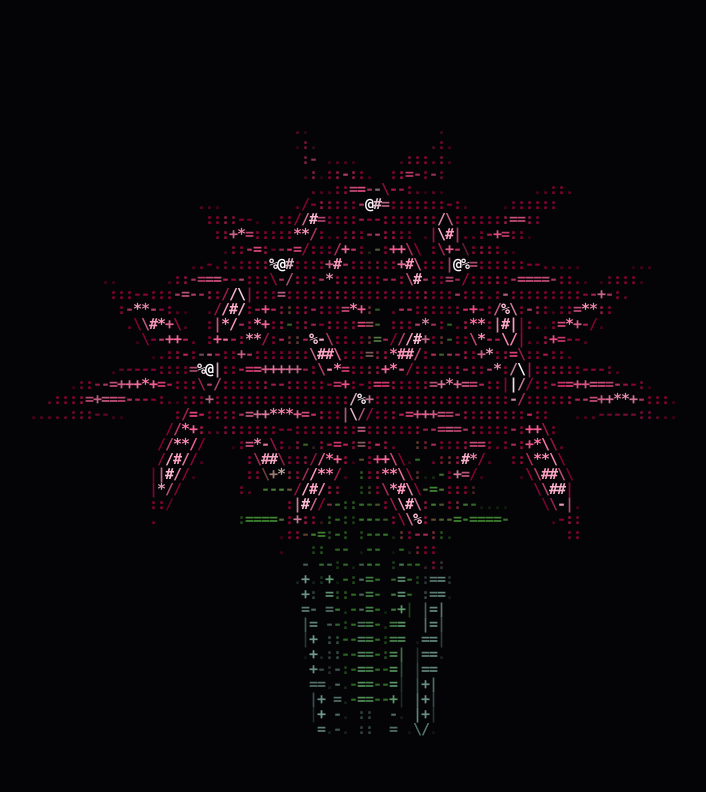
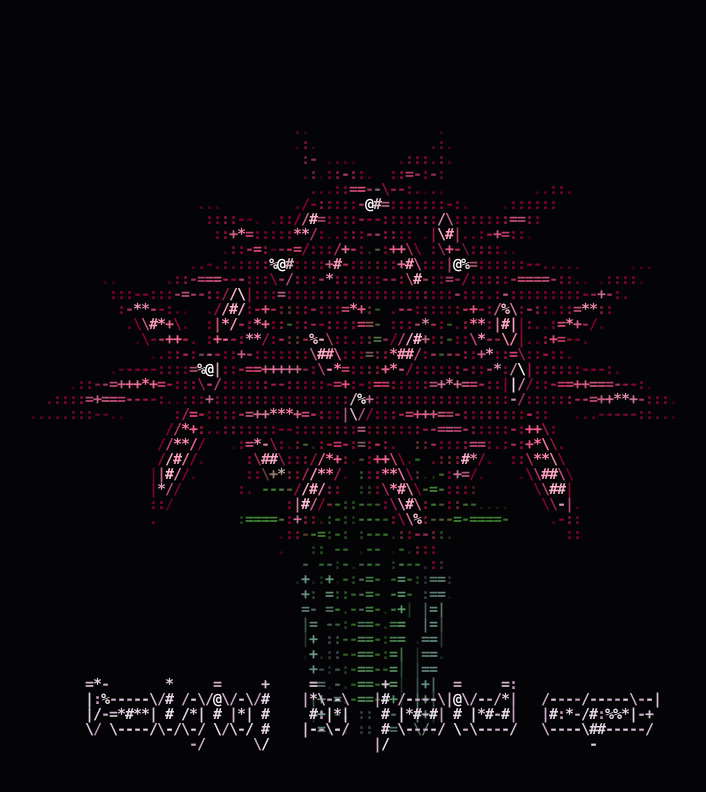
Before and after one commit to uldyn/prezentbukiet, a plain HTML site: page index.html in a window 1280 px wide. Shown: the whole page, without its empty margins (267-973 px from the left). Drawn offline with Linux system fonts and the light colour scheme.

Commit message:
Update index.html

```diff
--- a/index.html
+++ b/index.html
@@ -38,6 +38,9 @@
 
     const srcCanvas = document.createElement("canvas");
     const srcCtx = srcCanvas.getContext("2d", { willReadFrequently: true });
+
+    const textCanvas = document.createElement("canvas");
+    const textCtx = textCanvas.getContext("2d", { willReadFrequently: true });
 
     let angleY = 0.25;
     let time = 0;
@@ -371,6 +374,80 @@
       }
     }
 
+    function drawAsciiCaption(cols, rows, cellW, cellH, edgeThresh) {
+      const caption = "Pamiętaj że jesteś super";
+      const bandRows = Math.max(6, Math.min(12, Math.round(rows * 0.11)));
+      const startRow = Math.max(0, rows - bandRows - 2);
+
+      textCanvas.width = cols;
+      textCanvas.height = bandRows;
+      textCtx.clearRect(0, 0, cols, bandRows);
+
+      const fontSize = Math.max(5, Math.min(bandRows - 1, Math.floor((cols * 0.86) / (caption.length * 0.62))));
+      textCtx.font = `900 ${fontSize}px ui-monospace, SFMono-Regular, Menlo, Monaco, Consolas, monospace`;
+      textCtx.textAlign = "center";
+      textCtx.textBaseline = "middle";
+      textCtx.fillStyle = "#ffffff";
+      textCtx.fillText(caption, cols * 0.5, bandRows * 0.52);
+
+      const tData = textCtx.getImageData(0, 0, cols, bandRows).data;
+      const tCount = cols * bandRows;
+      const tLum = new Float32Array(tCount);
+      const tR = new Uint8Array(tCount);
+      const tG = new Uint8Array(tCount);
+      const tB = new Uint8Array(tCount);
+
+      for (let i = 0; i < tCount; i++) {
+        const a = tData[i * 4 + 3] / 255.0;
+        if (a > 0.05) {
+          const r = Math.round(255 * (0.72 + 0.28 * a));
+          const g = Math.round(135 + 120 * a);
+          const b = Math.round(180 + 75 * a);
+          tR[i] = r;
+          tG[i] = g;
+          tB[i] = b;
+          tLum[i] = Math.min(1.0, a * 1.15);
+        }
+      }
+
+      const rampLen = RAMP.length;
+      for (let br = 0; br < bandRows; br++) {
+        const r = startRow + br;
+        if (r < 0 || r >= rows) continue;
+
+        for (let c = 0; c < cols; c++) {
+          const bIdx = br * cols + c;
+          const l = tLum[bIdx];
+          if (l < 0.12) continue;
+
+          let glyph = RAMP[Math.min(rampLen - 1, Math.max(2, Math.round(l * (rampLen - 1))))];
+
+          if (br > 0 && br < bandRows - 1 && c > 0 && c < cols - 1) {
+            const tl = tLum[(br - 1) * cols + (c - 1)];
+            const tc = tLum[(br - 1) * cols + c];
+            const tr = tLum[(br - 1) * cols + (c + 1)];
+            const ml = tLum[br * cols + (c - 1)];
+            const mr = tLum[br * cols + (c + 1)];
+            const bl = tLum[(br + 1) * cols + (c - 1)];
+            const bc = tLum[(br + 1) * cols + c];
+            const brLum = tLum[(br + 1) * cols + (c + 1)];
+
+            const gx = -tl + tr - 2 * ml + 2 * mr - bl + brLum;
+            const gy = -tl - 2 * tc - tr + bl + 2 * bc + brLum;
+            const mag = Math.hypot(gx, gy) / 4.0;
+
+            if (mag > edgeThresh * 0.75) {
+              const ang = ((Math.atan2(gy, gx) * 180) / Math.PI + 90.0 + 360.0) % 180.0;
+              glyph = EDGE_GLYPHS[Math.floor(((ang + 22.5) % 180.0) / 45.0)];
+            }
+          }
+
+          asciiCtx.fillStyle = `rgb(${tR[bIdx]},${tG[bIdx]},${tB[bIdx]})`;
+          asciiCtx.fillText(glyph, c * cellW, r * cellH);
+        }
+      }
+    }
+
     function drawFrame() {
       const vw = Math.max(300, window.innerWidth || document.documentElement.clientWidth || 800);
       const vh = Math.max(300, window.innerHeight || document.documentElement.clientHeight || 600);
@@ -447,6 +524,8 @@
           asciiCtx.fillText(glyph, c * cellW, r * cellH);
         }
       }
+
+      drawAsciiCaption(cols, rows, cellW, cellH, edgeThresh);
     }
 
     let prev = performance.now();
```
